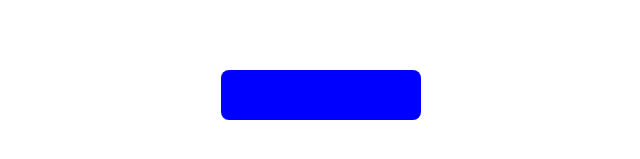
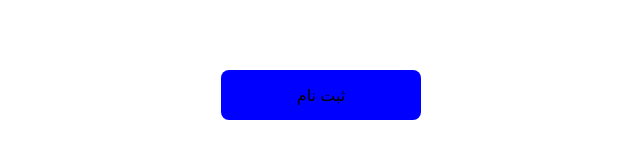
Before and after one commit to kamyarrazi14999/react-js, a React (Vite) app in the folder kamyarrazi/: page / in a window 1280 px wide. Shown: the part 305-464 px from the top of the page, without its empty margins (319-959 px from the left). Built offline with nearby package versions, Linux system fonts and the light colour scheme.

Commit message:
Add text prop to Button component in App for improved accessibility

```diff
--- a/kamyarrazi/src/App.jsx
+++ b/kamyarrazi/src/App.jsx
@@ -5,7 +5,7 @@ function App(){
 
   return (
     <>
-      <Button />
+      <Button text={"ثبت نام" } />
       </>
 
   );
```
